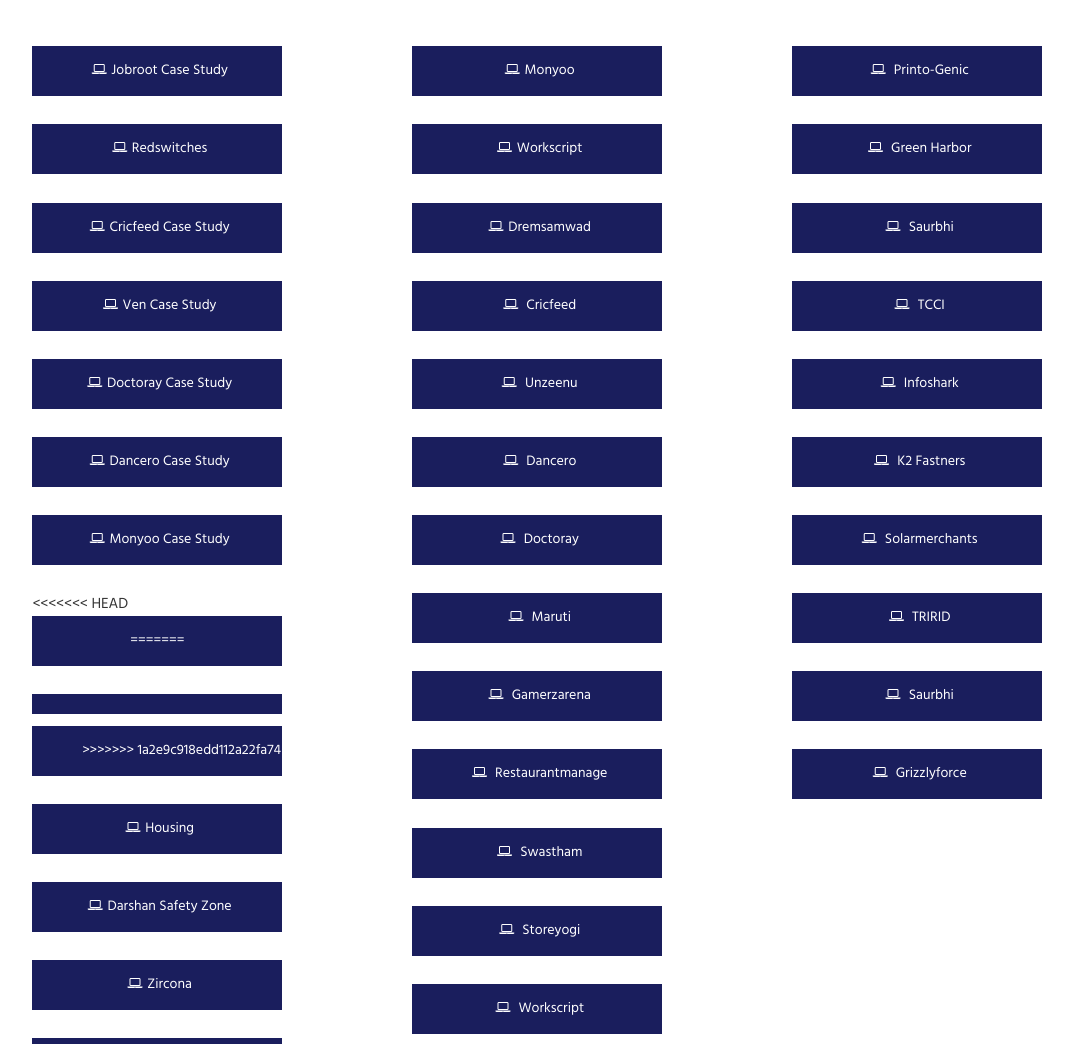
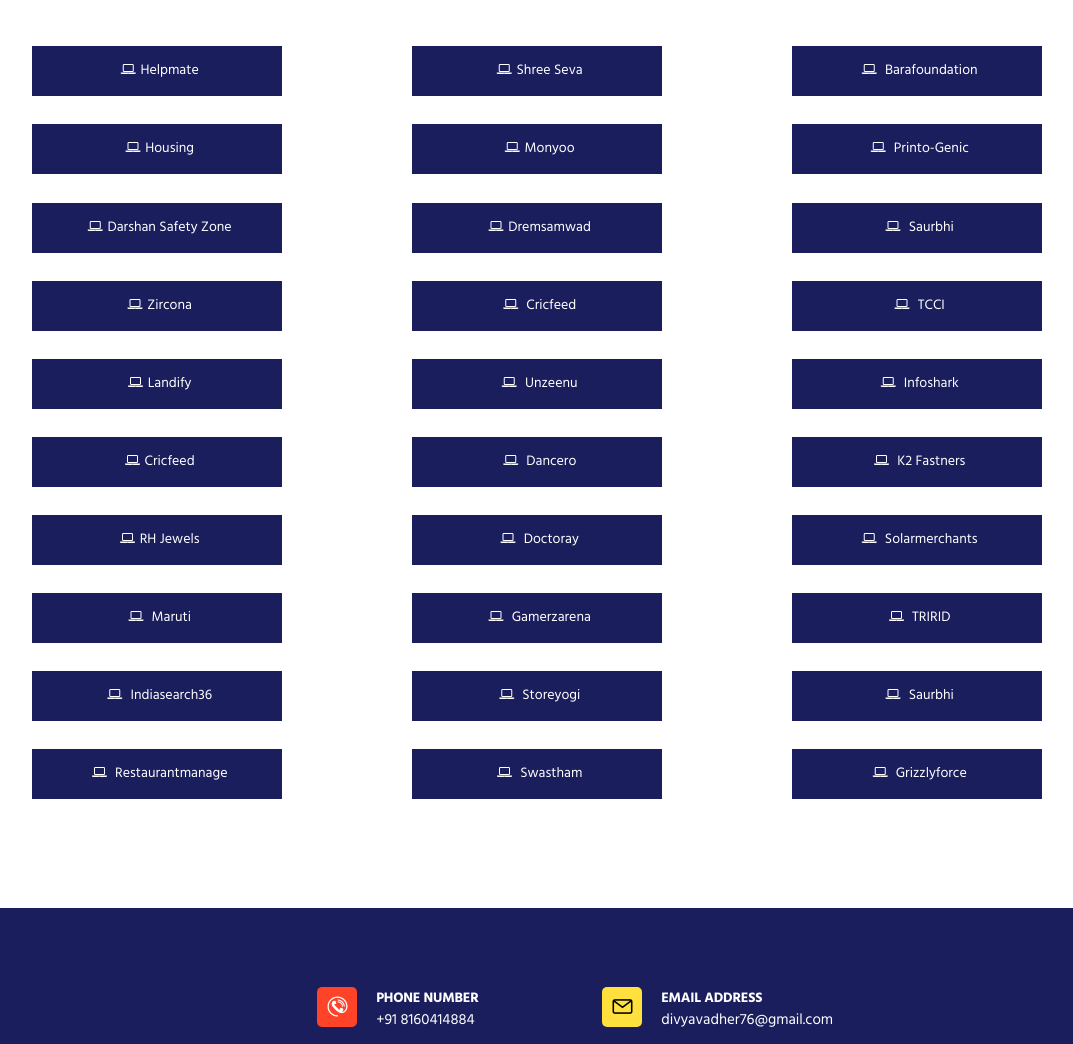
Before and after one commit to dvadher/portfolio, a plain HTML site: page index.html in a window 1280 px wide. Shown: the part 600-1644 px from the top of the page, without its empty margins (47-1120 px from the left). Drawn offline with Linux system fonts and the light colour scheme; files that its build step writes are made by us from their sources.

Commit message:
Portfolio add projects

```diff
--- a/index.html
+++ b/index.html
@@ -1,5 +1,6 @@
 <!DOCTYPE html>
 <html lang="en" dir="ltr">
+
 <head>
    <meta charset="utf-8">
    <meta http-equiv="X-UA-Compatible" content="IE=edge">
@@ -22,7 +23,9 @@
    <link rel="stylesheet" href="css/custom.css">
    <!-- font -->
    <link rel="preconnect" href="https://fonts.gstatic.com">
-      <link href="https://fonts.googleapis.com/css2?family=Pacifico&family=Rubik:ital,wght@0,300;0,400;0,500;0,600;0,700;0,800;0,900;1,300;1,400;1,500;1,600;1,700;1,800;1,900&display=swap" rel="stylesheet">
+   <link
+      href="https://fonts.googleapis.com/css2?family=Pacifico&family=Rubik:ital,wght@0,300;0,400;0,500;0,600;0,700;0,800;0,900;1,300;1,400;1,500;1,600;1,700;1,800;1,900&display=swap"
+      rel="stylesheet">
    <link rel="preconnect" href="https://fonts.gstatic.com">
    <link href="https://fonts.googleapis.com/css2?family=Hind:wght@300;400;500;600;700&display=swap" rel="stylesheet">
    <!-- font -->
@@ -47,6 +50,7 @@
    <script src='js/bootstrap-datepicker.js'></script>
    <link rel="stylesheet" href="css/w3.css">
 </head>
+
 <body id="body" class="home_full_bg">
    <!-- web loader -->
    <div id="particles-js"></div>
@@ -68,178 +72,176 @@
                   <div class="web-block pt-5 px-5 px-md-0 px-lg-0">
                      <div class="row justify-content-center">
                         <div class="col-md-4">
-                              <p class="mb-4">  <a target="_blank" href="https://www.innvonix.com/case-studies/start-applying-for-jobs" class="bg-blue text-white portfolio-block text-center">
-                                 <i class="fa fa-laptop mx-1" aria-hidden="true"></i>Jobroot case study
-                                 </a>
-                              </p>
-                              <p class="mb-4">  <a target="_blank" href="https://rsdashboard.webservergeek.com/dashboard" class="bg-blue text-white portfolio-block text-center">
-                                 <i class="fa fa-laptop mx-1" aria-hidden="true"></i>redswitches
-                                 </a>
-                              </p>
-                              <p class="mb-4">  <a target="_blank" href="https://www.innvonix.com/case-studies/live-cricket-scores-news" class="bg-blue text-white portfolio-block text-center">
-                                 <i class="fa fa-laptop mx-1" aria-hidden="true"></i>cricfeed case study
-                                 </a>
-                              </p>
-                              <p class="mb-4">  <a target="_blank" href="https://www.innvonix.com/case-studies/find-best-venues-for-your-event" class="bg-blue text-white portfolio-block text-center">
-                                 <i class="fa fa-laptop mx-1" aria-hidden="true"></i>ven Case study
-                                 </a>
-                              </p>
-                              <p class="mb-4">  <a target="_blank" href="https://www.innvonix.com/case-studies/find-a-doctor-near-you-book-doctors-online" class="bg-blue text-white portfolio-block text-center">
-                                 <i class="fa fa-laptop mx-1" aria-hidden="true"></i>doctoray Case study
-                                 </a>
-                              </p>
-                              <p class="mb-4">  <a target="_blank" href="https://www.innvonix.com/case-studies/discover-popular-events-nearby-fun" class="bg-blue text-white portfolio-block text-center">
-                                 <i class="fa fa-laptop mx-1" aria-hidden="true"></i>dancero Case study
-                                 </a>
-                              </p>
-                              <p class="mb-4">  <a target="_blank" href="https://www.innvonix.com/case-studies/online-food-ordering" class="bg-blue text-white portfolio-block text-center">
-                                 <i class="fa fa-laptop mx-1" aria-hidden="true"></i>Monyoo Case study
-                                 </a>
-                              </p>
-<<<<<<< HEAD
-                              <p class="mb-4">  <a target="_blank" href="https://dvadher.github.io/helpmate/" class="bg-blue text-white portfolio-block text-center">
-=======
-
-                              <p class="mb-4">  <a target="_blank" href="http://helpmate.co.in/" class="bg-blue text-white portfolio-block text-center">
->>>>>>> 1a2e9c918edd112a22fa74b3574fb284886fbabd
+                           <p class="mb-4"> <a target="_blank" href="https://dvadher.github.io/helpmate/"
+                                 class="bg-blue text-white portfolio-block text-center">
                                  <i class="fa fa-laptop mx-1" aria-hidden="true"></i>Helpmate
                               </a>
                            </p>
-                              <p class="mb-4">  <a target="_blank" href="https://dvadher.github.io/housing/" class="bg-blue text-white portfolio-block text-center">
+                           <p class="mb-4"> <a target="_blank" href="https://dvadher.github.io/housing/"
+                                 class="bg-blue text-white portfolio-block text-center">
                                  <i class="fa fa-laptop mx-1" aria-hidden="true"></i>Housing
                               </a>
                            </p>
-                              <p class="mb-4">  <a target="_blank" href="https://dvadher.github.io/darshansafetyzone/" class="bg-blue text-white portfolio-block text-center">
+                           <p class="mb-4"> <a target="_blank" href="https://dvadher.github.io/darshansafetyzone/"
+                                 class="bg-blue text-white portfolio-block text-center">
                                  <i class="fa fa-laptop mx-1" aria-hidden="true"></i>darshan safety zone
                               </a>
                            </p>
-                              <p class="mb-4">  <a target="_blank" href="https://dvadher.github.io/zircona/" class="bg-blue text-white portfolio-block text-center">
+                           <p class="mb-4"> <a target="_blank" href="https://dvadher.github.io/zircona/"
+                                 class="bg-blue text-white portfolio-block text-center">
                                  <i class="fa fa-laptop mx-1" aria-hidden="true"></i>zircona
                               </a>
                            </p>
-                              <p class="mb-4">  <a target="_blank" href="https://dvadher.github.io/landify/home.html" class="bg-blue text-white portfolio-block text-center">
+                           <p class="mb-4"> <a target="_blank" href="https://dvadher.github.io/landify/home.html"
+                                 class="bg-blue text-white portfolio-block text-center">
                                  <i class="fa fa-laptop mx-1" aria-hidden="true"></i>landify
                               </a>
                            </p>
-                              <p class="mb-4">  <a target="_blank" href="https://dvadher.github.io/cricfeed/home.html" class="bg-blue text-white portfolio-block text-center">
+                           <p class="mb-4"> <a target="_blank" href="https://dvadher.github.io/cricfeed/home.html"
+                                 class="bg-blue text-white portfolio-block text-center">
                                  <i class="fa fa-laptop mx-1" aria-hidden="true"></i>cricfeed
                               </a>
                            </p>
+                           <p class="mb-4"> <a target="_blank" href="https://pallavshah.com/wp/"
+                                 class="bg-blue text-white portfolio-block text-center">
+                                 <i class="fa fa-laptop mx-1" aria-hidden="true"></i>RH Jewels
+                              </a>
+                           </p>
+                           <p class="mb-4">
+                              <a target="_blank" href="https://marutiaircompressor.com/"
+                                 class="bg-blue text-white portfolio-block text-center">
+                                 <i class="fa fa-laptop mx-1" aria-hidden="true"></i> Maruti
+                              </a>
+                           </p>
+                           <p class="mb-4">
+                              <a target="_blank" href="https://dvadher.github.io/indiasearch36/"
+                                 class="bg-blue text-white portfolio-block text-center">
+                                 <i class="fa fa-laptop mx-1" aria-hidden="true"></i> indiasearch36
+                              </a>
+                           </p>
+                           <p class="mb-4">
+                              <a target="_blank" href="https://dvadher.github.io/restaurantmanage/"
+                                 class="bg-blue text-white portfolio-block text-center">
+                                 <i class="fa fa-laptop mx-1" aria-hidden="true"></i> restaurantmanage
+                              </a>
+                           </p>
+
                         </div>
                         <div class="col-md-4">
-                              <p class="mb-4">  <a target="_blank" href="https://monyoo.com/property/home" class="bg-blue text-white portfolio-block text-center">
+                           <p class="mb-4"> <a target="_blank" href="https://sevahardware.com/"
+                                 class="bg-blue text-white portfolio-block text-center">
+                                 <i class="fa fa-laptop mx-1" aria-hidden="true"></i>Shree Seva
+                              </a>
+                           </p>
+                           <p class="mb-4"> <a target="_blank" href="https://monyoo.com/property/home"
+                                 class="bg-blue text-white portfolio-block text-center">
                                  <i class="fa fa-laptop mx-1" aria-hidden="true"></i>Monyoo
                               </a>
                            </p>
-                              <p class="mb-4">  <a target="_blank" href="https://dvadher.github.io/workscript/" class="bg-blue text-white portfolio-block text-center">
-                                <i class="fa fa-laptop mx-1" aria-hidden="true"></i>Workscript
-                                </a>
-                             </p>
-                              <p class="mb-4">  <a target="_blank" href="https://web01jay.github.io/dreamSamvad/" class="bg-blue text-white portfolio-block text-center">
+                           <p class="mb-4"> <a target="_blank" href="https://web01jay.github.io/dreamSamvad/"
+                                 class="bg-blue text-white portfolio-block text-center">
                                  <i class="fa fa-laptop mx-1" aria-hidden="true"></i>dremsamwad
                               </a>
                            </p>
-                              <p class="mb-4">  <a target="_blank" href="http://dev.cricfeed.com/" class="bg-blue text-white portfolio-block text-center">
+                           <p class="mb-4"> <a target="_blank" href="http://dev.cricfeed.com/"
+                                 class="bg-blue text-white portfolio-block text-center">
                                  <i class="fa fa-laptop mx-1" aria-hidden="true"></i> Cricfeed
                               </a>
                            </p>
-                              <p class="mb-4">  <a target="_blank" href="https://www.unzeenu.com/" class="bg-blue text-white portfolio-block text-center">
+                           <p class="mb-4"> <a target="_blank" href="https://www.unzeenu.com/"
+                                 class="bg-blue text-white portfolio-block text-center">
                                  <i class="fa fa-laptop mx-1" aria-hidden="true"></i> Unzeenu
                               </a>
                            </p>
-                              <p class="mb-4">  <a target="_blank" href="https://dancero.net/how-it-works" class="bg-blue text-white portfolio-block text-center">
+                           <p class="mb-4"> <a target="_blank" href="https://dancero.net/how-it-works"
+                                 class="bg-blue text-white portfolio-block text-center">
                                  <i class="fa fa-laptop mx-1" aria-hidden="true"></i> Dancero
                               </a>
                            </p>
                            <p class="mb-4">
-                                 <a target="_blank" href="https://doctoray.com/" class="bg-blue text-white portfolio-block text-center">
+                              <a target="_blank" href="https://doctoray.com/"
+                                 class="bg-blue text-white portfolio-block text-center">
                                  <i class="fa fa-laptop mx-1" aria-hidden="true"></i> Doctoray
                               </a>
                            </p>
+
                            <p class="mb-4">
-                                 <a target="_blank" href="https://marutiaircompressor.com/" class="bg-blue text-white portfolio-block text-center">
-                                 <i class="fa fa-laptop mx-1" aria-hidden="true"></i> Maruti
-                                 </a>
-                              </p>
-                              <p class="mb-4">
-                                 <a target="_blank" href="https://dvadher.github.io/gamerzarena/" class="bg-blue text-white portfolio-block text-center">
+                              <a target="_blank" href="https://dvadher.github.io/gamerzarena/"
+                                 class="bg-blue text-white portfolio-block text-center">
                                  <i class="fa fa-laptop mx-1" aria-hidden="true"></i> gamerzarena
                               </a>
                            </p>
                            <p class="mb-4">
-                                 <a target="_blank" href="https://dvadher.github.io/restaurantmanage/" class="bg-blue text-white portfolio-block text-center">
-                                 <i class="fa fa-laptop mx-1" aria-hidden="true"></i> restaurantmanage
-                                 </a>
-                              </p>
-                              <p class="mb-4">
-                                 <a target="_blank" href="http://drsanjayvaghani.com/" class="bg-blue text-white portfolio-block text-center">
-                                 <i class="fa fa-laptop mx-1" aria-hidden="true"></i> Swastham
-                                 </a>
-                              </p>
-                              <p class="mb-4">
-                                 <a target="_blank" href="https://dvadher.github.io/storeyogi/" class="bg-blue text-white portfolio-block text-center">
+                              <a target="_blank" href="https://dvadher.github.io/storeyogi/"
+                                 class="bg-blue text-white portfolio-block text-center">
                                  <i class="fa fa-laptop mx-1" aria-hidden="true"></i> storeyogi
                               </a>
                            </p>
                            <p class="mb-4">
-                                 <a target="_blank" href="https://dvadher.github.io/workscript/" class="bg-blue text-white portfolio-block text-center">
-                                 <i class="fa fa-laptop mx-1" aria-hidden="true"></i> workscript
-                                 </a>
-                              </p>
-                              <p class="mb-4">
-                                 <a target="_blank" href="https://dvadher.github.io/indiasearch36/" class="bg-blue text-white portfolio-block text-center">
-                                 <i class="fa fa-laptop mx-1" aria-hidden="true"></i> indiasearch36
+                              <a target="_blank" href="http://drsanjayvaghani.com/"
+                                 class="bg-blue text-white portfolio-block text-center">
+                                 <i class="fa fa-laptop mx-1" aria-hidden="true"></i> Swastham
                               </a>
                            </p>
                         </div>
                         <div class="col-md-4">
                            <p class="mb-4">
-                                 <a target="_blank" href="http://activehms.com/design/" class="bg-blue text-white portfolio-block text-center">
+                              <a target="_blank" href="https://dvadher.github.io/barafoundation/"
+                                 class="bg-blue text-white portfolio-block text-center">
+                                 <i class="fa fa-laptop mx-1" aria-hidden="true"></i> Barafoundation
+                              </a>
+                           </p>
+                           <p class="mb-4">
+                              <a target="_blank" href="http://activehms.com/design/"
+                                 class="bg-blue text-white portfolio-block text-center">
                                  <i class="fa fa-laptop mx-1" aria-hidden="true"></i> printo-genic
                               </a>
                            </p>
                            <p class="mb-4">
-                                 <a target="_blank" href="http://betatesting87.com/ghd_wpnew/" class="bg-blue text-white portfolio-block text-center">
-                                 <i class="fa fa-laptop mx-1" aria-hidden="true"></i> Green Harbor
-                                 </a>
-                              </p>
-                              <p class="mb-4">
-                                 <a target="_blank" href="http://saurbhi.innvonixtech.com/" class="bg-blue text-white portfolio-block text-center">
+                              <a target="_blank" href="http://saurbhi.innvonixtech.com/"
+                                 class="bg-blue text-white portfolio-block text-center">
                                  <i class="fa fa-laptop mx-1" aria-hidden="true"></i> saurbhi
                               </a>
                            </p>
                            <p class="mb-4">
-                                 <a target="_blank" href="http://tccicomputercoaching.com/" class="bg-blue text-white portfolio-block text-center">
+                              <a target="_blank" href="http://tccicomputercoaching.com/"
+                                 class="bg-blue text-white portfolio-block text-center">
                                  <i class="fa fa-laptop mx-1" aria-hidden="true"></i> TCCI
                               </a>
                            </p>
                            <p class="mb-4">
-                                 <a target="_blank" href="http://infoshark.in/" class="bg-blue text-white portfolio-block text-center">
+                              <a target="_blank" href="http://infoshark.in/"
+                                 class="bg-blue text-white portfolio-block text-center">
                                  <i class="fa fa-laptop mx-1" aria-hidden="true"></i> infoshark
                               </a>
                            </p>
                            <p class="mb-4">
-                                 <a target="_blank" href="https://k2fasteners.ca/" class="bg-blue text-white portfolio-block text-center">
+                              <a target="_blank" href="https://k2fasteners.ca/"
+                                 class="bg-blue text-white portfolio-block text-center">
                                  <i class="fa fa-laptop mx-1" aria-hidden="true"></i> k2 fastners
                               </a>
                            </p>
                            <p class="mb-4">
-                                 <a target="_blank" href="https://solarmerchants.com.au/" class="bg-blue text-white portfolio-block text-center">
+                              <a target="_blank" href="https://solarmerchants.com.au/"
+                                 class="bg-blue text-white portfolio-block text-center">
                                  <i class="fa fa-laptop mx-1" aria-hidden="true"></i> solarmerchants
                               </a>
                            </p>
                            <p class="mb-4">
-                                 <a target="_blank" href="http://www.tririd.com/" class="bg-blue text-white portfolio-block text-center">
+                              <a target="_blank" href="http://www.tririd.com/"
+                                 class="bg-blue text-white portfolio-block text-center">
                                  <i class="fa fa-laptop mx-1" aria-hidden="true"></i> TRIRID
                               </a>
                            </p>
                            <p class="mb-4">
-                                 <a target="_blank" href="https://dvadher.github.io/saurbhi/" class="bg-blue text-white portfolio-block text-center">
+                              <a target="_blank" href="https://dvadher.github.io/saurbhi/"
+                                 class="bg-blue text-white portfolio-block text-center">
                                  <i class="fa fa-laptop mx-1" aria-hidden="true"></i> saurbhi
                               </a>
                            </p>
                            <p class="mb-4">
-                                 <a target="_blank" href="https://www.grizzlyforce.ca/" class="bg-blue text-white portfolio-block text-center">
+                              <a target="_blank" href="https://www.grizzlyforce.ca/"
+                                 class="bg-blue text-white portfolio-block text-center">
                                  <i class="fa fa-laptop mx-1" aria-hidden="true"></i> grizzlyforce
                               </a>
                            </p>
@@ -254,8 +256,9 @@
                      <div class="col-md-6">
                         <div class="row justify-content-center">
                            <div class="col-md-6">
-                                 <div class="contact-icon-text d-flex pb-2 aos-init aos-animate" >
-                                    <i class="flaticon-phone icon-dark-orenge d-flex align-items-center justify-content-center"></i>
+                              <div class="contact-icon-text d-flex pb-2 aos-init aos-animate">
+                                 <i
+                                    class="flaticon-phone icon-dark-orenge d-flex align-items-center justify-content-center"></i>
                                  <div class="footer-block-content ml-3">
                                     <h6 class="font-small text-uppercase m-0 text-white font-bold">PHONE NUMBER</h6>
                                     <a class="text-white" href="tel:8160414884">
@@ -264,11 +267,13 @@
                               </div>
                            </div>
                            <div class="col-md-6">
-                                 <div class="contact-icon-text d-flex pb-2 aos-init aos-animate" >
-                                    <i class="flaticon-email icon-yellow bg-yellow d-flex align-items-center justify-content-center"></i>
+                              <div class="contact-icon-text d-flex pb-2 aos-init aos-animate">
+                                 <i
+                                    class="flaticon-email icon-yellow bg-yellow d-flex align-items-center justify-content-center"></i>
                                  <div class="footer-block-content ml-3">
                                     <h6 class="font-small text-uppercase m-0 text-white font-bold">Email address</h6>
-                                       <a class="text-white text-lowercase" href="mailto:divyavadher76@gmail.com">divyavadher76@gmail.com</a>
+                                    <a class="text-white text-lowercase"
+                                       href="mailto:divyavadher76@gmail.com">divyavadher76@gmail.com</a>
                                  </div>
                               </div>
                            </div>
@@ -297,4 +302,5 @@
       });
    </script>
 </body>
+
 </html>
```
Lines whose indentation alone changed are shown as unchanged.
